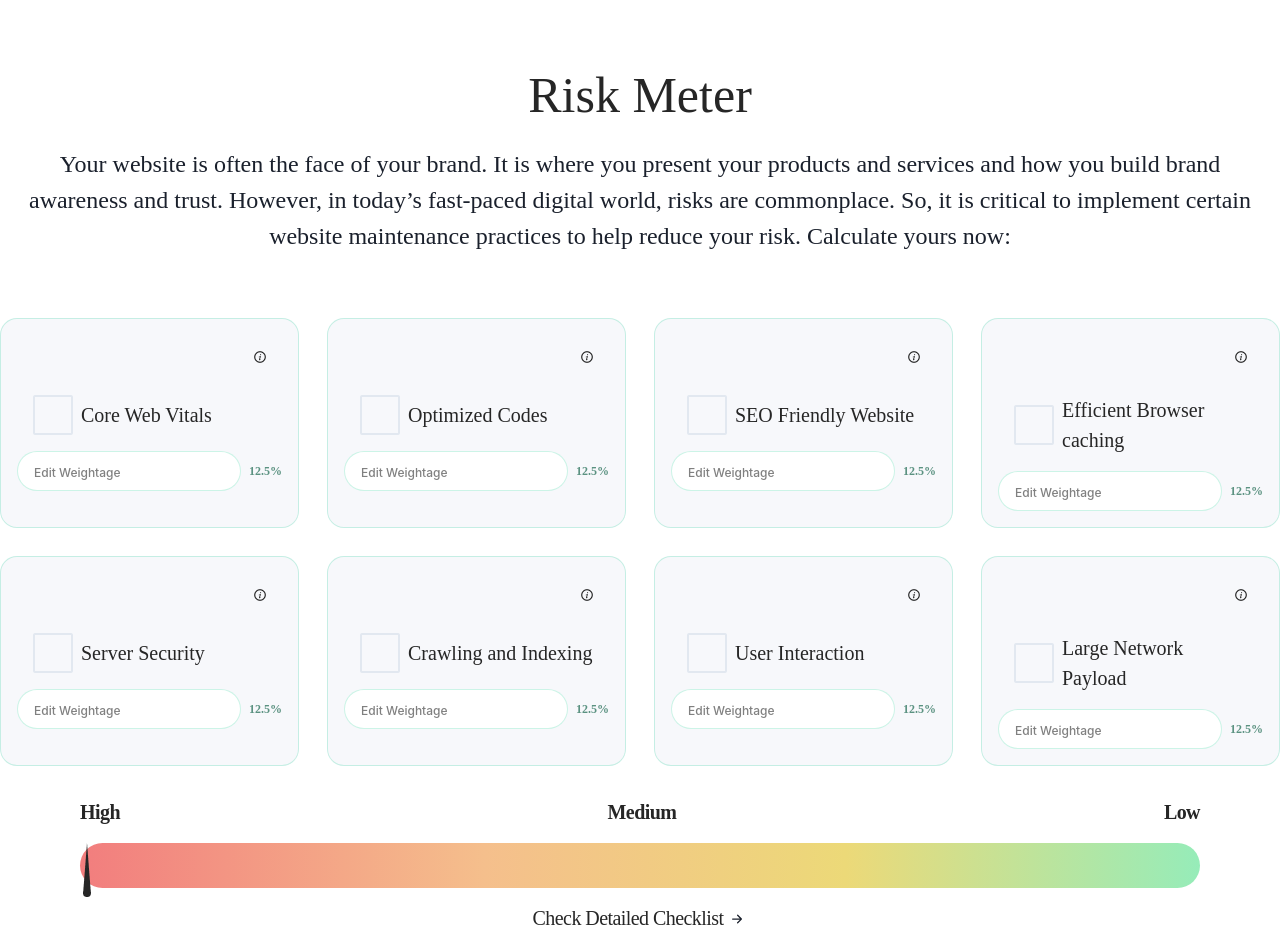
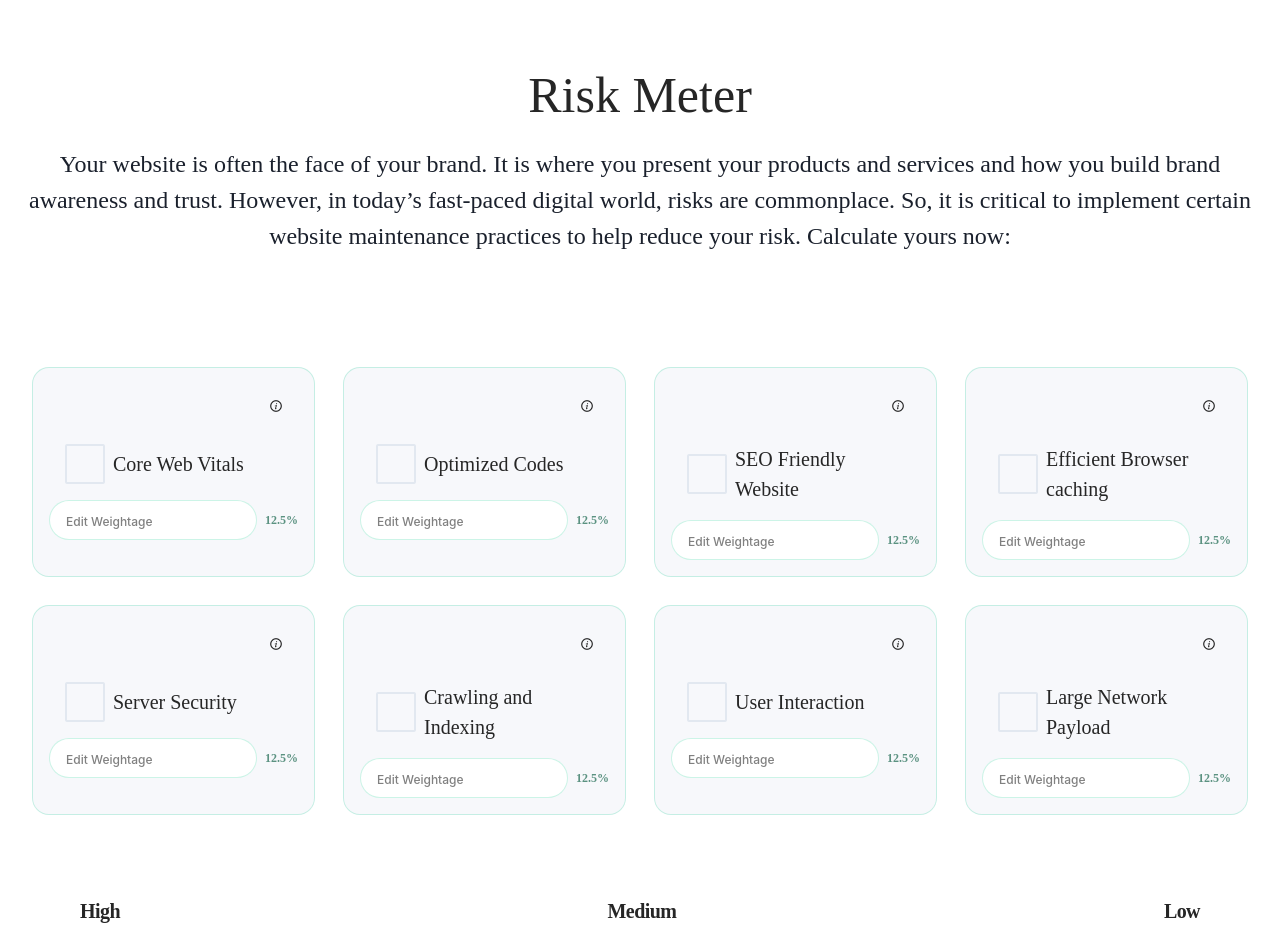
Before and after one commit to furqan5921/girlpowertalk, a React (Create React App) app: page / in a window 1280 px wide. Shown: the top 952 px of the page. Built offline with nearby package versions, Linux system fonts and the light colour scheme; the HTML template or start-up script is replaced by a standard one.

Commit message:
updated weightage functionality

```diff
--- a/package.json
+++ b/package.json
@@ -12,6 +12,7 @@
     "framer-motion": "^10.12.16",
     "react": "^18.2.0",
     "react-dom": "^18.2.0",
+    "react-hot-toast": "^2.4.1",
     "react-icons": "^4.9.0",
     "react-scripts": "5.0.1",
     "web-vitals": "^2.1.4"
--- a/src/components/CheckBoxes.jsx
+++ b/src/components/CheckBoxes.jsx
@@ -1,9 +1,14 @@
 import { Grid } from "@chakra-ui/react";
-import React, { useState } from "react";
+import React from "react";
 
 import SingleBox from "./SingleBox";
 
-const CheckBoxes = ({ data, totalPercentage, updatePercentage }) => {
+const CheckBoxes = ({
+  data,
+  totalPercentage,
+  updatePercentage,
+  updatePercentageById,
+}) => {
   return (
     <Grid
       templateColumns={{
@@ -12,17 +17,19 @@ const CheckBoxes = ({ data, totalPercentage, updatePercentage }) => {
         lg: "repeat(4, 1fr)",
       }}
       gap={7}
-      mt={"3rem"}
-
+      mt={"65px"}
+      p={{ base: "1rem", md: "2rem" }}
     >
       {data &&
-        data.map((el, i) => (
+        data.map((el) => (
           <SingleBox
             updatePercentage={updatePercentage}
-            key={i}
+            key={el.id}
             value={el.key}
             percentage={el.percentage}
             totalPercentage={totalPercentage}
+            updatePercentageById={updatePercentageById}
+            id={el.id}
           />
         ))}
     </Grid>
--- a/src/components/Introduction.jsx
+++ b/src/components/Introduction.jsx
@@ -20,7 +20,7 @@ const Introduction = ({ heading, details }) => {
         fontSize="24px"
         fontWeight={400}
         textAlign="center"
-        p={"1rem"}
+        p={"16px"}
       >
         {details}
       </Text>
--- a/src/components/Meter.jsx
+++ b/src/components/Meter.jsx
@@ -4,7 +4,7 @@ import meterIcon from "../assets/meterIcon.png";
 import { BsArrowRightShort } from "react-icons/bs";
 const Meter = ({ totalPercentage }) => {
   return (
-    <Box mt={"2rem"} px={{ base: "2rem", md: "5rem" }}>
+    <Box mt={"50px"} px={{ base: "2rem", md: "5rem" }}>
       <Flex justify={"space-between"}>
         <Text
           fontFamily="IBM Plex Sans"
@@ -45,7 +45,7 @@ const Meter = ({ totalPercentage }) => {
         borderRadius="50px"
         transform="matrix(-1, 0, 0, 1, 0, 0)"
         h={"45px"}
-        mt={"1rem"}
+        mt={"32px"}
       >
         <Image
           pl={{
@@ -56,7 +56,7 @@ const Meter = ({ totalPercentage }) => {
           alt="Meter Icon"
         />
       </Box>
-      <Flex justify={"center"} align={"center"} gap={1} mt={"1rem"}>
+      <Flex justify={"center"} align={"center"} gap={1} mt={"57px"} mb={"60px"}>
         <Button
           fontFamily="IBM Plex Sans"
           fontStyle="normal"
--- a/src/components/SingleBox.jsx
+++ b/src/components/SingleBox.jsx
@@ -1,8 +1,29 @@
 import { Checkbox, Text, Flex, GridItem, Image, Input } from "@chakra-ui/react";
 import React from "react";
 import CautionIcon from "../assets/cautionIcon.png";
-const SingleBox = ({ value, percentage, updatePercentage }) => {
+import toast, { Toaster } from "react-hot-toast";
+const SingleBox = ({
+  value,
+  percentage,
+  totalPercentage,
+  updatePercentage,
+  updatePercentageById,
+  id,
+}) => {
+  const handleKeyPress = (e) => {
+    if (e.key === "Enter") {
+      const accumalePercentage =
+        totalPercentage - percentage + Number(e.target.value);
 
+      if (accumalePercentage > 100) {
+        toast.error("Weightage cannot exceed 100%");
+        return;
+      }
+      updatePercentageById(id, Number(e.target.value));
+      updatePercentage(accumalePercentage);
+      toast.success("Weightage has been updated");
+    }
+  };
   return (
     <GridItem
       background="rgba(221, 225, 237, 0.24)"
@@ -12,12 +33,7 @@ const SingleBox = ({ value, percentage, updatePercentage }) => {
       p={4}
     >
       <Flex justify={"flex-end"}>
-        <Image
-          onClick={() => alert("Caution")}
-          _hover={{ cursor: "pointer" }}
-          p={"1rem"}
-          src={CautionIcon}
-        />
+        <Image _hover={{ cursor: "pointer" }} p={"1rem"} src={CautionIcon} />
       </Flex>
       <Checkbox
         onChange={(e) =>
@@ -28,7 +44,6 @@ const SingleBox = ({ value, percentage, updatePercentage }) => {
         colorScheme="green"
         p={"1rem"}
         size={"lg"}
-
       >
         <Text
           fontFamily="IBM Plex Sans"
@@ -42,6 +57,7 @@ const SingleBox = ({ value, percentage, updatePercentage }) => {
       </Checkbox>
       <Flex justify={"center"} align={"center"} gap={2}>
         <Input
+          onKeyPress={handleKeyPress}
           bg="#FFFFFF"
           border="1px solid rgba(3, 201, 136, 0.2)"
           borderRadius="20px"
@@ -54,6 +70,7 @@ const SingleBox = ({ value, percentage, updatePercentage }) => {
             color: "gray",
           }}
         />
+        <Toaster />
         <Text
           fontFamily="IBM Plex Sans"
           fontStyle="normal"
--- a/src/pages/RiskMeter.jsx
+++ b/src/pages/RiskMeter.jsx
@@ -1,5 +1,5 @@
 import { Box } from "@chakra-ui/react";
-import React, {  useState } from "react";
+import React, { useState } from "react";
 import Introduction from "../components/Introduction";
 import CheckBoxes from "../components/CheckBoxes";
 import Meter from "../components/Meter";
@@ -63,9 +63,21 @@ const RiskMeter = () => {
     calculateTotalPercentage(initialData.data)
   );
   const updatePercentage = (value) => {
-    setTotalPercentage((prev) => prev + value);
+    setTotalPercentage(value);
+  };
+  const updatePercentageById = (id, percentage) => {
+    setData((prevData) => {
+      const updatedData = prevData.data.map((item) => {
+        if (item.id === id) {
+          return { ...item, percentage: percentage };
+        }
+        return item;
+      });
+      return { ...prevData, data: updatedData };
+    });
   };
   console.log(totalPercentage);
+  console.log(data.data);
   return (
     <Box>
       <Introduction heading={data.heading} details={data.details} />
@@ -73,6 +85,7 @@ const RiskMeter = () => {
         updatePercentage={updatePercentage}
         data={data.data}
         totalPercentage={totalPercentage}
+        updatePercentageById={updatePercentageById}
       />
       <Meter totalPercentage={totalPercentage} />
     </Box>
```
Also changed, not shown: 1 other file (tests, documents, lock files or other folders).
